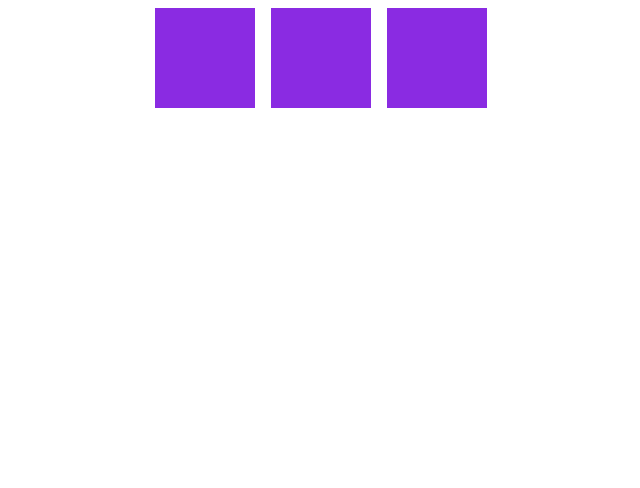
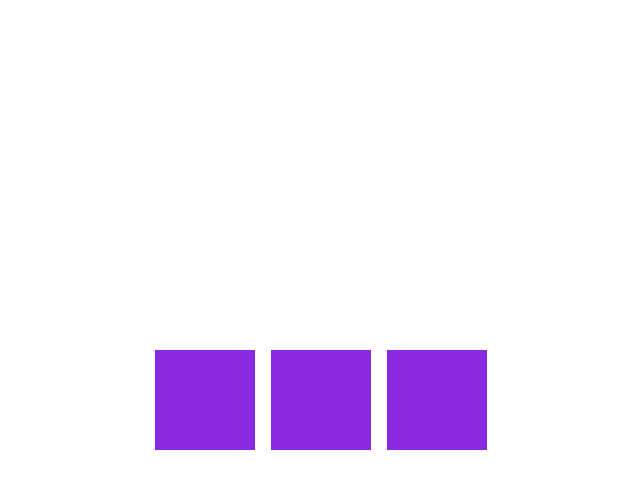
Before and after one commit to Click-73/HTML_CSS, a plain HTML site: page lesson_22/1/index.html in a window 1280 px wide. Shown: the whole page, without its empty margins (319-959 px from the left). Drawn offline with nearby package versions, Linux system fonts and the light colour scheme.

Commit message:
Add files via upload

```diff
--- a/lesson_22/1/style.css
+++ b/lesson_22/1/style.css
@@ -2,13 +2,11 @@
   box-sizing: border-box;
 }
 
-body {
+.container {
+  height: 100vh;
   display: flex;
-}
-
-.container {
-  display: flex;
-  margin: auto;
+  justify-content: center;
+  align-items: center;
 }
 
 .square {
```
